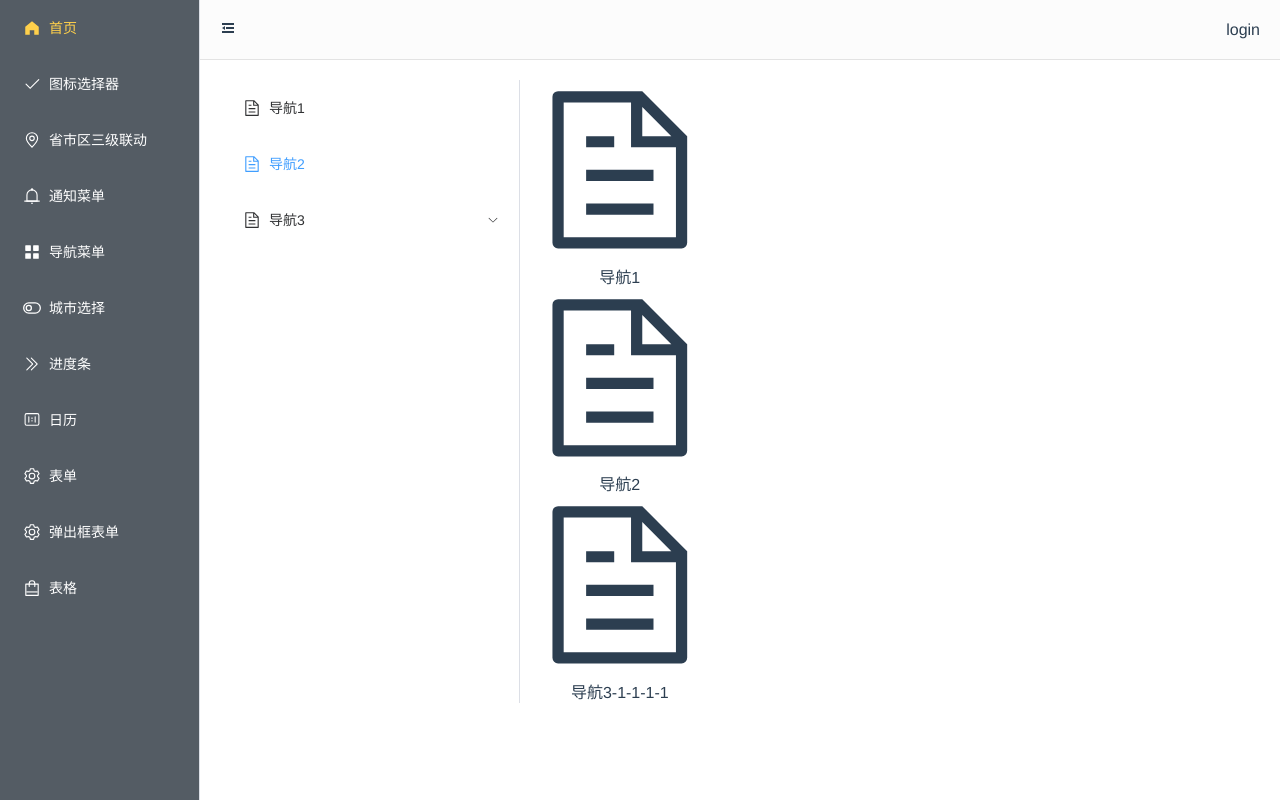
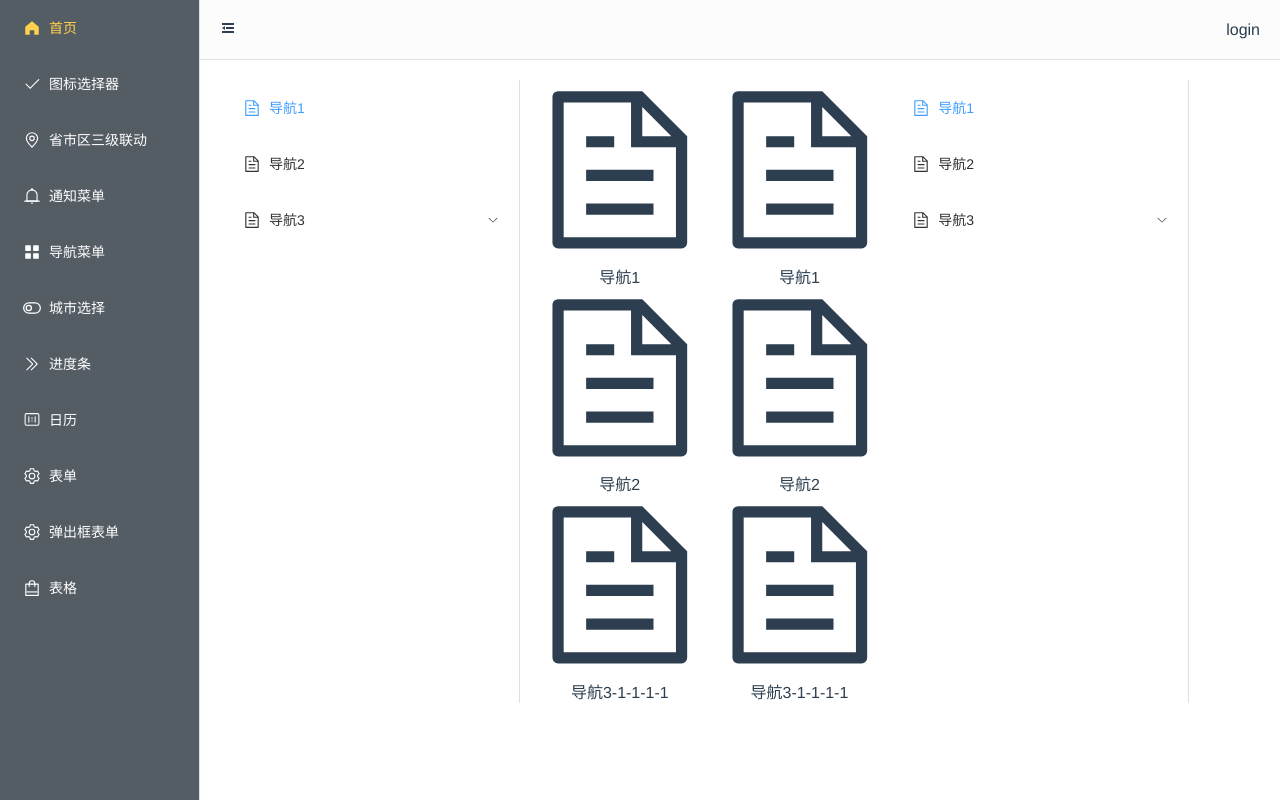
Before and after one commit to shenshuai89/ming-pro, a Vue app: page /menu in a window 1280 px wide. Built offline with nearby package versions, Linux system fonts and the light colour scheme.

Commit message:
feat: 给menu菜单组件，添加自定义键名的功能。可以自定义name、icon等名称

```diff
--- a/src/components/menu/src/index.vue
+++ b/src/components/menu/src/index.vue
@@ -3,44 +3,44 @@
     :defaultActive="defaultActive"
     :router="router"
     v-bind="$attrs"> <!-- 未用props接收的，都会放到$attrs --->
-    <template v-for="(item, index) in data" :key="index">
+    <template v-for="(item, idx) in data" :key="idx">
       <el-menu-item
-        v-if="!item.children || !item.children.length"
-        :index="item.index"
+        v-if="!item[children]|| !item[children].length"
+        :index="item[index]"
       >
         <el-icon>
           <component
-            v-if="item.icon"
-            :is="`icon-${toLine(item.icon)}`"
+            v-if="item[icon]"
+            :is="`icon-${toLine(item[icon])}`"
           ></component>
         </el-icon>
-        <span>{{ item.name }}</span>
+        <span>{{ item[name] }}</span>
       </el-menu-item>
       <el-sub-menu
-        v-if="item.children && item.children.length"
+        v-if="item[children]&& item[children].length"
         :index="item.index"
       >
         <template #title>
           <el-icon>
             <component
-              v-if="item.icon"
-              :is="`icon-${toLine(item.icon)}`"
+              v-if="item[icon]"
+              :is="`icon-${toLine(item[icon])}`"
             ></component>
           </el-icon>
-          <span>{{ item.name }}</span>
+          <span>{{ item[name] }}</span>
         </template>
         <el-menu-item
-          v-for="(item1, index1) in item.children"
-          :key="index1"
+          v-for="(item1, idx1) in item[children]"
+          :key="idx1"
           :index="item1.index"
         >
           <el-icon>
             <component
-              v-if="item1.icon"
-              :is="`icon-${toLine(item1.icon)}`"
+              v-if="item1[icon]"
+              :is="`icon-${toLine(item1[icon])}`"
             ></component>
           </el-icon>
-          <span>{{ item1.name }}</span>
+          <span>{{ item1[name] }}</span>
         </el-menu-item>
       </el-sub-menu>
     </template>
@@ -66,6 +66,23 @@ const props = defineProps({
     type: Boolean,
     default: false
   },
+  // 添加自定义属性配置
+  name: {
+    type: String,
+    default: "name"
+  },
+  index: {
+    type: String,
+    default: "index"
+  },
+  icon: {
+    type: String,
+    default: "icon"
+  },
+  children: {
+    type: String,
+    default: "children"
+  },
 });
 </script>
 <style lang="scss" scoped></style>
--- a/src/components/menu/src/menu.tsx
+++ b/src/components/menu/src/menu.tsx
@@ -20,41 +20,60 @@ export default defineComponent({
       type: Boolean,
       default: false,
     },
+    // 添加自定义属性配置
+    name: {
+      type: String,
+      default: "name",
+    },
+    index: {
+      type: String,
+      default: "index",
+    },
+    icon: {
+      type: String,
+      default: "icon",
+    },
+    children: {
+      type: String,
+      default: "children",
+    },
   },
   setup(props, ctx) {
     let renderMenu = (data: MenuItem[]) => {
+      console.log(data, "dataaaaa", props);
+      const { name, index, icon, children } = props;
       // 返回值 渲染成的html
       return data.map((item: MenuItem) => {
-          // 2种方法 在jsx中显示icon图标的方式
-        item.idf = `icon-${toLine(item.icon!)}`;
-        item.i = (ElIcons as any)[item.icon!];
+        // 2种方法 在jsx中显示icon图标的方式
+        // item.idf = `icon-`+(ElIcons as any)[item[icon]];
+        item.i = (ElIcons as any)[item[icon]!];
         // 下面定义的slots，相当于 <template #title>
         let slots = {
           title: () => {
             return (
               <>
                 {/* 导入的动态组件，动态解析 h(resolveComponent(item.i)) */}
-                <el-icon>{h(resolveComponent(item.idf))}</el-icon>
-                <span>{item.name}</span>
+                <el-icon><item.i /></el-icon>
+                <span>{item[name]}</span>
               </>
             );
           },
         };
 
-        if (item.children && item.children.length > 0) {
+        if (item[children] && item[children].length > 0) {
           return (
-            <el-sub-menu index={item.index} v-slots={slots}>
-              {renderMenu(item.children)}
+            <el-sub-menu index={item[index]} v-slots={slots}>
+              {renderMenu(item[children]!)}
             </el-sub-menu>
           );
         }
 
         return (
-          <el-menu-item index={item.index}>
+          <el-menu-item index={item[index]}>
             <el-icon>
               <item.i />
             </el-icon>
-            <span>{item.name}</span>
+            <span>{item[name]}</span>
           </el-menu-item>
         );
       });
--- a/src/views/menu.vue
+++ b/src/views/menu.vue
@@ -1,7 +1,9 @@
 <template>
   <div class="menu-show">
-    <m-menu :data="data1" defaultActive="2"></m-menu>
+    <m-menu :data="data1" defaultActive="1"></m-menu>
+    <m-infinite-menu name="a" icon="c" index="b" children="d" :data="data2" defaultActive="2"></m-infinite-menu>
     <m-infinite-menu :data="data3" defaultActive="2"></m-infinite-menu>
+    <m-menu name="a" icon="c" index="b" children="d" :data="data2" defaultActive="1"></m-menu>
   </div>
 </template>
 
```
Also changed, not shown: src/components/menu/src/types.ts (+7 -6 lines).
